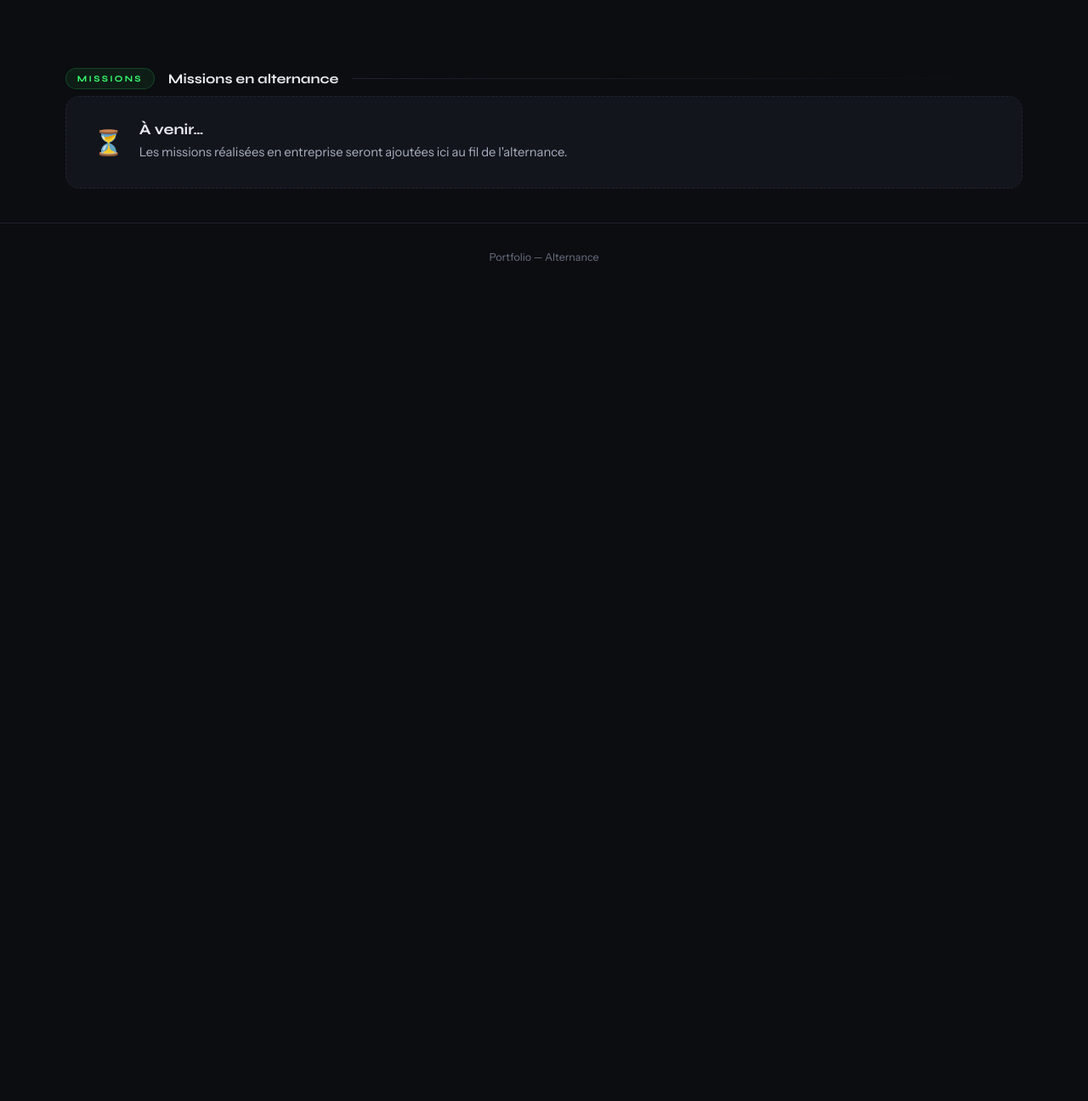
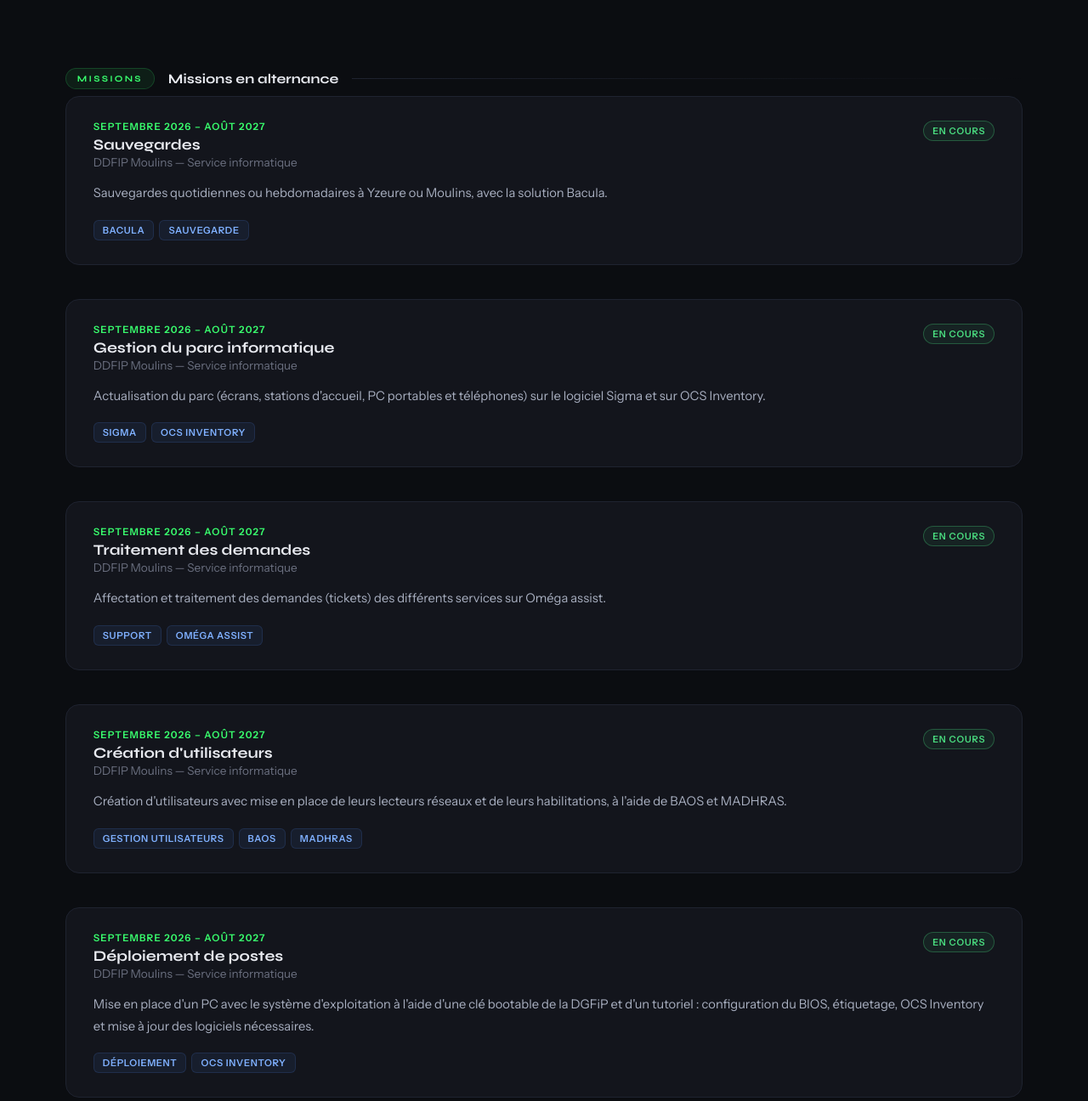
Before and after one commit to tombbasket/portfolio-tom-bourricant, a plain HTML site: page Alternance.html in a window 1280 px wide. Shown: the part 878-2174 px from the top of the page at 85% size. Before the commit the page ends 1220 px from the top, so only its background shows below. Drawn offline with Linux system fonts and the light colour scheme.

Commit message:
Refactor Alternance.html to update project cards
Updated the structure of the Alternance.html file by removing the 'coming' card and adding multiple 'in progress' cards detailing various IT tasks.

```diff
--- a/Alternance.html
+++ b/Alternance.html
@@ -94,7 +94,6 @@
     }
     h1 span { color: var(--accent); }
 
-
     .status-badge {
       display: inline-flex;
       align-items: center;
@@ -125,7 +124,6 @@
       70%  { box-shadow: 0 0 0 10px rgba(57,255,110,0); }
       100% { box-shadow: 0 0 0 0 rgba(57,255,110,0); }
     }
-
 
     a.status-badge { text-decoration: none; cursor: pointer; transition: background .25s, transform .25s, box-shadow .25s; }
     a.status-badge:hover {
@@ -591,11 +589,84 @@
     <span class="phase-line"></span>
   </div>
 
-  <div class="card-body block coming">
-    <span class="coming-ico">⏳</span>
-    <div>
-      <div class="card-title">À venir…</div>
-      <p class="company-desc" style="margin:4px 0 0;">Les missions réalisées en entreprise seront ajoutées ici au fil de l'alternance.</p>
+  <div class="card-body block">
+    <div class="card-top">
+      <div class="card-meta">
+        <div class="card-period">Septembre 2026 – Août 2027</div>
+        <div class="card-title">Sauvegardes</div>
+        <div class="card-company">DDFIP Moulins — Service informatique</div>
+      </div>
+      <span class="badge badge-green">En cours</span>
+    </div>
+    <p class="company-desc">Sauvegardes quotidiennes ou hebdomadaires à Yzeure ou Moulins, avec la solution Bacula.</p>
+    <div class="card-tags">
+      <span class="tag">Bacula</span>
+      <span class="tag">Sauvegarde</span>
+    </div>
+  </div>
+
+  <div class="card-body block">
+    <div class="card-top">
+      <div class="card-meta">
+        <div class="card-period">Septembre 2026 – Août 2027</div>
+        <div class="card-title">Gestion du parc informatique</div>
+        <div class="card-company">DDFIP Moulins — Service informatique</div>
+      </div>
+      <span class="badge badge-green">En cours</span>
+    </div>
+    <p class="company-desc">Actualisation du parc (écrans, stations d'accueil, PC portables et téléphones) sur le logiciel Sigma et sur OCS Inventory.</p>
+    <div class="card-tags">
+      <span class="tag">Sigma</span>
+      <span class="tag">OCS Inventory</span>
+    </div>
+  </div>
+
+  <div class="card-body block">
+    <div class="card-top">
+      <div class="card-meta">
+        <div class="card-period">Septembre 2026 – Août 2027</div>
+        <div class="card-title">Traitement des demandes</div>
+        <div class="card-company">DDFIP Moulins — Service informatique</div>
+      </div>
+      <span class="badge badge-green">En cours</span>
+    </div>
+    <p class="company-desc">Affectation et traitement des demandes (tickets) des différents services sur Oméga assist.</p>
+    <div class="card-tags">
+      <span class="tag">Support</span>
+      <span class="tag">Oméga assist</span>
+    </div>
+  </div>
+
+  <div class="card-body block">
+    <div class="card-top">
+      <div class="card-meta">
+        <div class="card-period">Septembre 2026 – Août 2027</div>
+        <div class="card-title">Création d'utilisateurs</div>
+        <div class="card-company">DDFIP Moulins — Service informatique</div>
+      </div>
+      <span class="badge badge-green">En cours</span>
+    </div>
+    <p class="company-desc">Création d'utilisateurs avec mise en place de leurs lecteurs réseaux et de leurs habilitations, à l'aide de BAOS et MADHRAS.</p>
+    <div class="card-tags">
+      <span class="tag">Gestion utilisateurs</span>
+      <span class="tag">BAOS</span>
+      <span class="tag">MADHRAS</span>
+    </div>
+  </div>
+
+  <div class="card-body block">
+    <div class="card-top">
+      <div class="card-meta">
+        <div class="card-period">Septembre 2026 – Août 2027</div>
+        <div class="card-title">Déploiement de postes</div>
+        <div class="card-company">DDFIP Moulins — Service informatique</div>
+      </div>
+      <span class="badge badge-green">En cours</span>
+    </div>
+    <p class="company-desc">Mise en place d'un PC avec le système d'exploitation à l'aide d'une clé bootable de la DGFiP et d'un tutoriel : configuration du BIOS, étiquetage, OCS Inventory et mise à jour des logiciels nécessaires.</p>
+    <div class="card-tags">
+      <span class="tag">Déploiement</span>
+      <span class="tag">OCS Inventory</span>
     </div>
   </div>
 </div>
```
